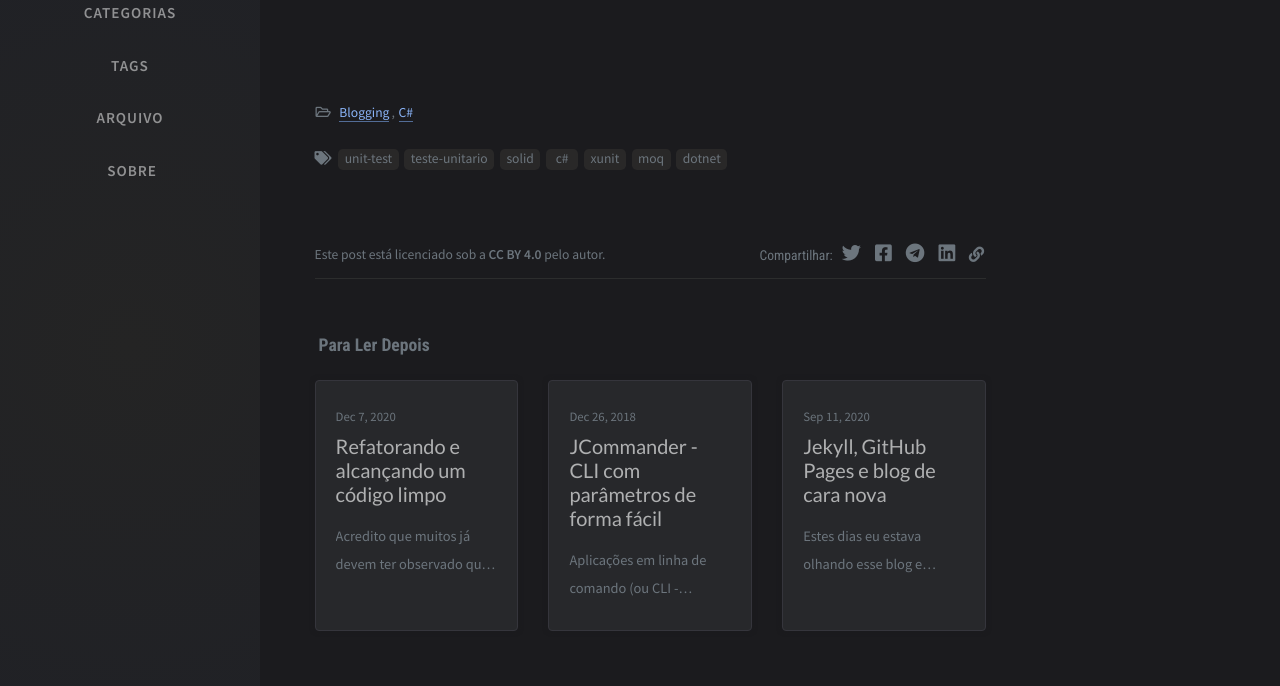
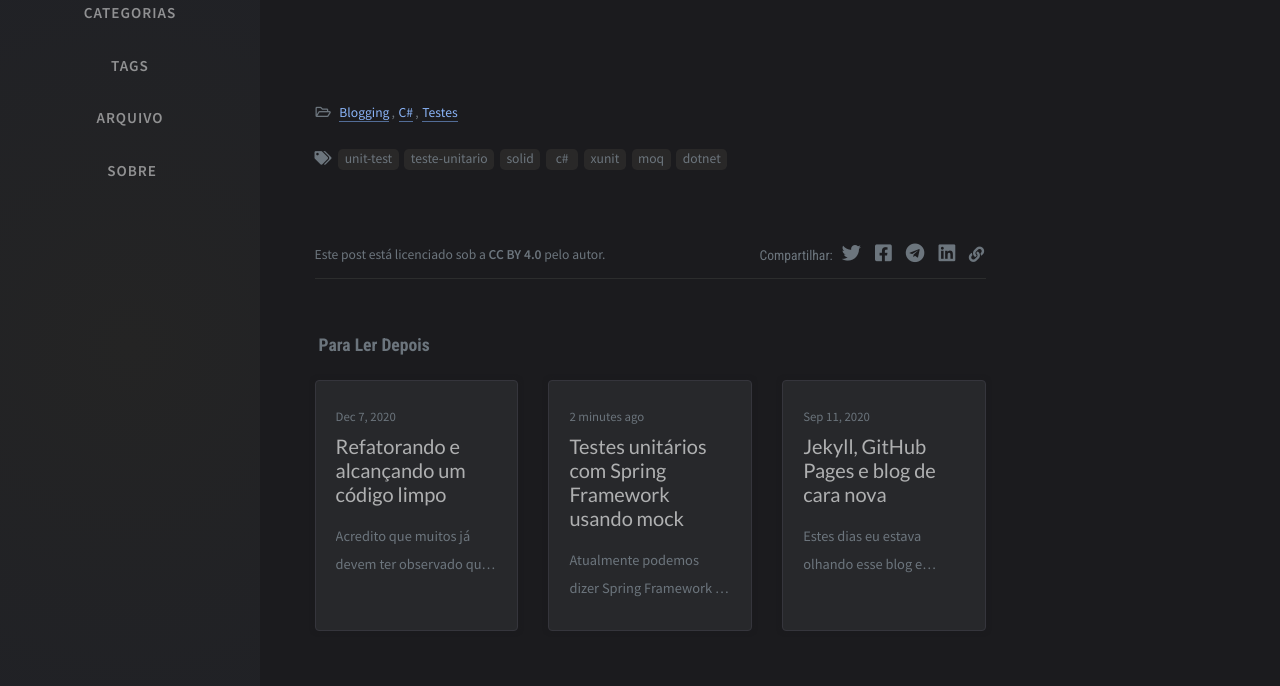
Before and after one commit to murilo-ramos/murilo-ramos.github.io, a Jekyll site: the page built from _posts/2021-01-18-estrategias-para-testes-unitarios.md, in a window 1280 px wide and 1400 px high, scrolled down 9360 px. Shown: the part 354-1040 px from the top of the window. Built offline with Jekyll 4.4.1, drawn with Linux system fonts in a browser that asks for light colours; nearby versions of some CDN libraries; comment, search, counter and statistics services are not loaded; some of the changed lines change nothing that is shown; some of the changed text lies outside the part shown.

Commit message:
Post: Testes unitarios com spring usando mock

````diff
--- a/_posts/2021-01-18-estrategias-para-testes-unitarios.md
+++ b/_posts/2021-01-18-estrategias-para-testes-unitarios.md
@@ -2,7 +2,7 @@
 title: Estratégias para testes unitários
 author: Murilo Costa
 date: 2021-01-18 07:30:00 -0300
-categories: [Blogging, C#]
+categories: [Blogging, C#, Testes]
 tags: [unit-test, teste-unitario, solid, c#, xunit, moq, dotnet]
 ---
 
--- /dev/null
+++ b/_posts/2021-03-22-testes-unitarios-com-spring-usando-mock.md
@@ -0,0 +1,317 @@
+---
+title: Testes unitários com Spring Framework usando mock
+author: Murilo Costa
+date: 2021-03-22 17:40:00 -0300
+categories: [Blogging, Java, Testes, Dicas]
+tags: [java, test, junit, mockito, easy-mock, spring, framework, mock]
+---
+
+Atualmente podemos dizer [Spring Framework](https://spring.io/){:target="_blank"} é a escolha de praticamente todos os desenvolvedores Java que estão iniciando em um novo projeto, e não é pra menos pois esse framework conseguiu reunir em um lugar só toda a facilidade para desenvolvimento de aplicações Web com sua criação de serviços REST, acesso a dados, gerenciamento de filas e acesso a outros serviços, tornando-se um padrão entre seus desenvolvedores.
+{: style="text-align: justify;"}
+
+E além de tudo que o Spring oferece, algo que existe no framework desde sua criação e que ajuda e muito os desenvolvedores é a sua facilidade de trabalhar com injeção de dependências, pois ele possui um container de inversão de controle que permite facilmente injetar dependências em uma classe usando a famosa anotação mágica `@Autowired`.
+{: style="text-align: justify;"}
+
+```java
+public class MyClass {
+
+    @Autowired
+    private MyDependency myDependency;
+
+    public void foo() {
+        myDependency.bar();
+    }
+}
+```
+
+Porém, junto com essa facilidade vem um problema que trava muitos desenvolvedores no momento de criar testes unitários:
+{: style="text-align: justify;"}
+
+**Como criar um mock de uma classe injetada por @Autowired.**
+
+Realmente, como é o próprio Spring quem faz a injeção, fica complicado de fazer esse mock, pois não é legal depender do Framework para fazer os testes unitários, já que em princípio um teste unitário deve depender somente da classe/arquivo que está sendo testado.
+{: style="text-align: justify;"}
+
+E para resolver esse problema é claro que temos alternativas, que vou apresentar a seguir usando como exemplo um projeto de teste encontrado por completo [aqui](https://github.com/murilo-ramos/murilo-tech/tree/master/spring-unit-test/birthdaychecker){:target="_blank"}.
+{: style="text-align: justify;"}
+
+Este projeto é uma aplicação web [SpringBoot](https://spring.io/projects/spring-boot){:target="_blank"} simples que a partir de seu nome e data de nascimento exibe uma mensagem dizendo quando será seu próximo aniversário. Nos testes iremos focar na classe `BirthdayService` que calcula quando será a próxima data de aniversário e constrói a mensagem, e na classe `LocalDateService` injetada pelo Spring e responsável por prover a data atual.
+{: style="text-align: justify;"}
+
+O projeto está usando o [JUnit 5](https://junit.org/junit5/){:target="_blank"} que já faz parte da configuração inicial do SpringBoot.
+{: style="text-align: justify;"}
+
+**Observação:** Se você não sabe o que é um mock aconselho e ler primeiro esse meu [post](https://murilo.tech/posts/estrategias-para-testes-unitarios/){:target="_blank"} .
+{: style="text-align: justify;"}
+
+## Injetando no construtor ou setter
+
+Tudo bem, eu acredito que essa não seja a alternativa que você esteja procurando, mas ela funciona muito bem!
+{: style="text-align: justify;"}
+
+Eu sei que a maioria das pessoas usa o `@Autowired` direto na declaração da dependência para facilitar a escrita do código, como podemos ver a seguir.
+{: style="text-align: justify;"}
+
+```java
+@Service
+public class BirthdayService {
+
+    public static final DateTimeFormatter DATE_FORMAT = DateTimeFormatter.ofPattern("dd/MM/yyyy");
+
+    @Autowired
+    private LocalDateService localDateService;
+
+    public String getBirthdayMessage(String name, LocalDate bornDay) {
+        var nextBirthDay = getNextBirthday(bornDay);
+
+        var message = new StringBuilder()
+                .append("Olá ")
+                .append(name)
+                .append(", seu próximo aniversário será no dia ")
+                .append(DATE_FORMAT.format(nextBirthDay))
+                .append("!");
+
+        return message.toString();
+    }
+
+    private LocalDate getNextBirthday(LocalDate bornDay) {
+        var currentDate = localDateService.getCurrentDate();
+        var birthday = LocalDate.of(currentDate.getYear(), bornDay.getMonth(), bornDay.getDayOfMonth());
+
+        if (currentDate.isAfter(birthday)) {
+            birthday = birthday.plusYears(1);
+        }
+
+        return birthday;
+    }
+}
+```
+
+Mas é exatamente essa forma de escrita que causa o todo o problema de utilizar um mock nos testes unitários, o que pode ser resolvido passando a dependência via construtor ou via `setter`, como vemos abaixo.
+{: style="text-align: justify;"}
+
+```java
+@Service
+public class BirthdayService {
+
+    public static final DateTimeFormatter DATE_FORMAT = DateTimeFormatter.ofPattern("dd/MM/yyyy");
+
+    private LocalDateService localDateService;
+
+    @Autowired
+    public void setLocalDateService(LocalDateService localDateService) {
+        this.localDateService = localDateService;
+    }
+
+    public String getBirthdayMessage(String name, LocalDate bornDay) {
+        //...
+    }
+}
+```
+
+Usando o `@Autowired` no método de `setter` da dependência irá fazer com que o Spring consiga realizar a injeção normalmente, e nos permite escrever o teste passando o mock por parâmetro para a classe testada.
+{: style="text-align: justify;"}
+
+Neste exemplo vou usar o [Mockito](https://site.mockito.org/){:target="_blank"} como biblioteca de mock.
+{: style="text-align: justify;"}
+
+```java
+import static org.junit.jupiter.api.Assertions.assertEquals;
+import static org.mockito.Mockito.mock;
+import static org.mockito.Mockito.when;
+
+import java.time.LocalDate;
+
+import org.junit.jupiter.api.Test;
+
+public class BirthdayServiceTest {
+
+    @Test
+    public void shouldReturnBirthdayMessage() {
+        var name    = "Murilo";
+        var bornDay = LocalDate.of(1989, 7, 10);
+
+        LocalDateService localDateServiceMock = mock(LocalDateService.class);
+        when(localDateServiceMock.getCurrentDate()).thenReturn(LocalDate.of(2021, 3, 15));
+
+        BirthdayServiceAlternative birthdayService = new BirthdayServiceAlternative();
+        birthdayService.setLocalDateService(localDateServiceMock); //atribuindo o mock
+
+        var message = birthdayService.getBirthdayMessage(name, bornDay);
+
+        assertEquals(message, "Olá Murilo, seu próximo aniversário será no dia 10/07/2021!");
+    }
+}
+```
+
+E assim resolvemos de maneira rápida e fácil o problema de mock.
+{: style="text-align: justify;"}
+
+## Usando o Mockito extension
+
+Mas eu sei que a realidade de muitos projetos é bem diferente e a abordagem mais utilizada é adicionar o `@Autowired` diretamente no atributo, por isso temos que recorrer a outros meios para conseguir prover um mock.
+{: style="text-align: justify;"}
+
+```java
+@Service
+public class BirthdayService {
+
+    public static final DateTimeFormatter DATE_FORMAT = DateTimeFormatter.ofPattern("dd/MM/yyyy");
+
+    @Autowired
+    private LocalDateService localDateService;
+
+    public String getBirthdayMessage(String name, LocalDate bornDay) {
+        //...
+    }
+}
+```
+
+Pensando nisso algumas bibliotecas de mock começaram a adicionar recursos extras permitindo que o teste fosse executado utilizando mais recursos dessas bibliotecas, geralmente usando a anotação `@RunWith`, fazendo com que essa injeção de mock acontecesse de forma transparente, e partir do JUnit 5 esse tipo de recurso foi incorporado ao framework usando o nome de [extensions](https://www.baeldung.com/junit-5-extensions){:target="_blank"}, que agora permitem fazer isso de forma super simples.
+{: style="text-align: justify;"}
+
+Aqui vamos usar a extension provida pelo Mockito 1.10.19, e vamos anotar o nosso mock com a anotação `@Mock` e nossa classe a ser testado com o `@InjectMocks`, que irá injetar o mock.
+{: style="text-align: justify;"}
+
+```java
+@ExtendWith(MockitoExtension.class)
+public class BirthdayServiceWithMockitoExtensionTest {
+
+    @Mock
+    private LocalDateService localDateServiceMock;
+
+    @InjectMocks
+    private BirthdayService birthdayService;
+
+    @Test
+    public void shouldReturnBirthdayMessage() {
+        var name    = "Murilo";
+        var bornDay = LocalDate.of(1989, 7, 10);
+
+        when(localDateServiceMock.getCurrentDate()).thenReturn(LocalDate.of(2021, 3, 15));
+
+        var message = birthdayService.getBirthdayMessage(name, bornDay);
+
+        assertEquals("Olá Murilo, seu próximo aniversário será no dia 10/07/2021!", message);
+    }
+}
+```
+
+E pronto. Muito simples não é mesmo?
+{: style="text-align: justify;"}
+
+E não é somente o Mockito que provê uma extension.
+{: style="text-align: justify;"}
+
+## Usando o EasyMock extension
+
+Além do Mockito, o [EasyMock](https://easymock.org/){:target="_blank"} é uma das libs de mock mais utilizadas em Java, e também provê o mecanismo de extension para injeção de mocks.
+{: style="text-align: justify;"}
+
+A forma de utilizar é praticamente idêntica ao Mockito, com a diferença que a classe a ser testada recebe a anotação `@TestSubject` para que sejam injetadas as dependências, e é claro que o EasyMock possui métodos diferentes para declaração dos comportamentos esperados.
+{: style="text-align: justify;"}
+
+```java
+import static org.junit.jupiter.api.Assertions.assertEquals;
+import static org.easymock.EasyMock.expect;
+import static org.easymock.EasyMock.replay;
+
+import org.easymock.EasyMockExtension;
+import org.easymock.Mock;
+import org.easymock.TestSubject;
+
+//... outros imports
+
+@ExtendWith(EasyMockExtension.class)
+public class BirthdayServiceWithEasyMockExtensionTest {
+
+    @Mock
+    private LocalDateService localDateServiceMock;
+
+    @TestSubject
+    private BirthdayService birthdayService;
+
+    @Test
+    public void shouldReturnBirthdayMessage() {
+        var name    = "Murilo";
+        var bornDay = LocalDate.of(1989, 7, 10);
+
+        expect(localDateServiceMock.getCurrentDate()).andReturn(LocalDate.of(2021, 3, 15));
+        replay(localDateServiceMock);
+
+        var message = birthdayService.getBirthdayMessage(name, bornDay);
+
+        assertEquals("Olá Murilo, seu próximo aniversário será no dia 10/07/2021!", message);
+    }
+}
+```
+
+Muito fácil não é mesmo?
+{: style="text-align: justify;"}
+
+Neste exemplo usamos a versão 4.2 do EasyMock.
+{: style="text-align: justify;"}
+
+## Usando o Spring Framework
+
+Mas e se estivermos usando versões antigas do JUnit, Mockito ou EasyMock, onde essas possibilidades não existem, como poderemos usar esses mocks?
+{: style="text-align: justify;"}
+
+Talvez foi pensando nisso que o Spring passou a prover uma forma de também injetar os mocks em nossos testes unitários, que não é tão prática como as mostradas anteriormente, porém também funciona muito bem.
+{: style="text-align: justify;"}
+
+O Spring disponibiliza desde muito tempo a classe utilitária `ReflectionTestUtils` que permite injetarmos os mocks usando [reflections](https://www.devmedia.com.br/conhecendo-java-reflection/29148){:target="_blank"}, o que com um pouco mais de trabalho também resolve o problema.
+{: style="text-align: justify;"}
+
+Nesse caso nós criamos uma instância da classe a ser testada e injetamos os mocks utilizando o método `setField` da classe `ReflectionTestUtils`, passando como parâmetro o objeto onde será injetada as dependências, o nome do atributo dentro da classe testada e o mock.
+{: style="text-align: justify;"}
+
+Vou usar o Mockito novamente como lib de mock aqui.
+{: style="text-align: justify;"}
+
+```java
+import org.springframework.test.util.ReflectionTestUtils;
+
+public class BirthdayServiceWithReflectionTestUtilsTest {
+
+    private LocalDateService localDateServiceMock;
+
+    @BeforeEach
+    public void setUp() {
+        localDateServiceMock = mock(LocalDateService.class);
+    }
+
+    @Test
+    public void shouldReturnBirthdayMessage() {
+        var name    = "Murilo";
+        var bornDay = LocalDate.of(1989, 7, 10);
+
+        when(localDateServiceMock.getCurrentDate()).thenReturn(LocalDate.of(2021, 3, 15));
+
+        BirthdayService birthdayService = buildBirthdayService();
+        var message = birthdayService.getBirthdayMessage(name, bornDay);
+
+        assertEquals("Olá Murilo, seu próximo aniversário será no dia 10/07/2021!", message);
+    }
+
+    private BirthdayService buildBirthdayService() {
+        BirthdayService birthdayService = new BirthdayService();
+
+        ReflectionTestUtils.setField(birthdayService, "localDateService", localDateServiceMock);
+
+        return birthdayService;
+    }
+}
+```
+
+Perceba que foi necessário alguns códigos a mais para inicializar o objeto a ser testado com as dependências e também criar o mock toda vez que um teste for executado (`@BeforeEach`), mas assim conseguimos executar nosso teste unitário normalmente.
+{: style="text-align: justify;"}
+
+E com essa última dica eu encerro esse post na esperança que te ajude em suas próximas escritas de testes unitários, e caso tenha alguma dúvida ou sugestão por favor deixe nos comentários.
+{: style="text-align: justify;"}
+
+Projeto completo no [Github](https://github.com/murilo-ramos/murilo-tech/tree/master/spring-unit-test){:target="_blank"}.
+{: style="text-align: justify;"}
+
+Até mais.
+{: style="text-align: justify;"}
````
